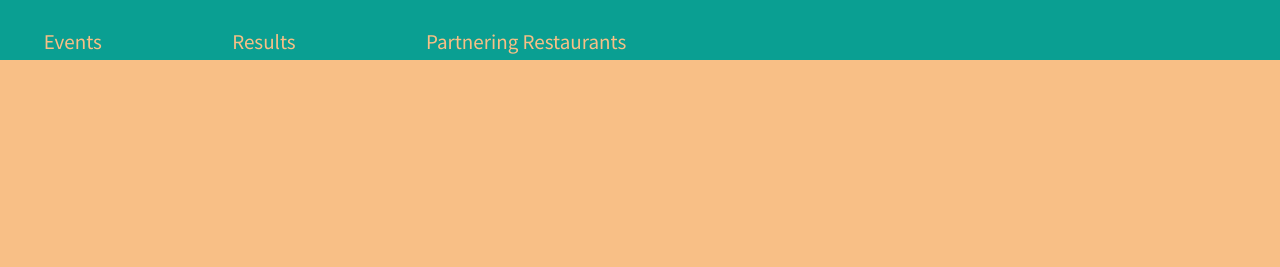
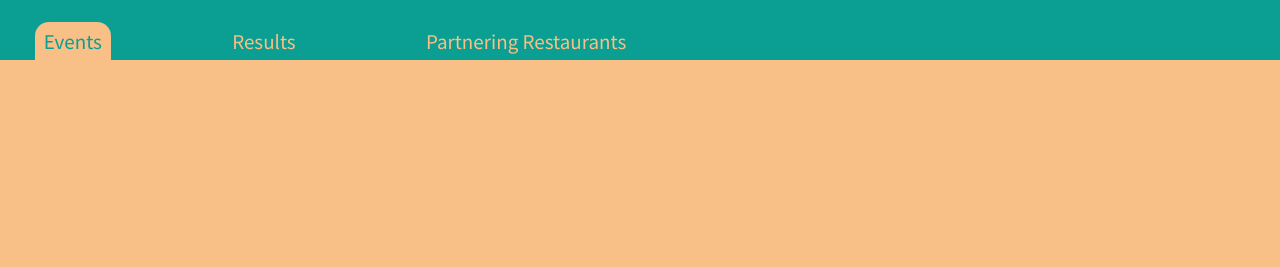
Before and after one commit to Martin-Vala/south-village-run-club, a plain HTML site: page index.html in a window 1280 px wide. In both pictures the pointer is over the item 72 px from the left and 41 px from the top of the page. Shown: the top 267 px of the page. Drawn offline with Linux system fonts and the light colour scheme.

Commit message:
Link improve

```diff
--- a/resources/css/styles.css
+++ b/resources/css/styles.css
@@ -33,8 +33,16 @@ header ul {
 header li {
     padding: .625rem;
 }
-header a {
+header li a {
     color:rgb(248, 191, 134);
+}
+header li:hover {
+    background-color:rgb(248, 191, 134);
+    border-top-left-radius: 1rem;
+    border-top-right-radius: 1rem;
+}
+header li:hover a {
+    color: rgb(10, 159, 146);
 }
 /* Banner section */
 .banner h1 {
@@ -58,6 +66,10 @@ header a {
 .meet-up a {
     color: rgb(78, 102, 235);
     text-decoration: underline;
+}
+.meet-up a:hover {
+    color: rgb(36, 55, 159);
+    text-decoration: none;
 }
 @media only screen and (max-width: 1000px) {
     .meet-up {
```
